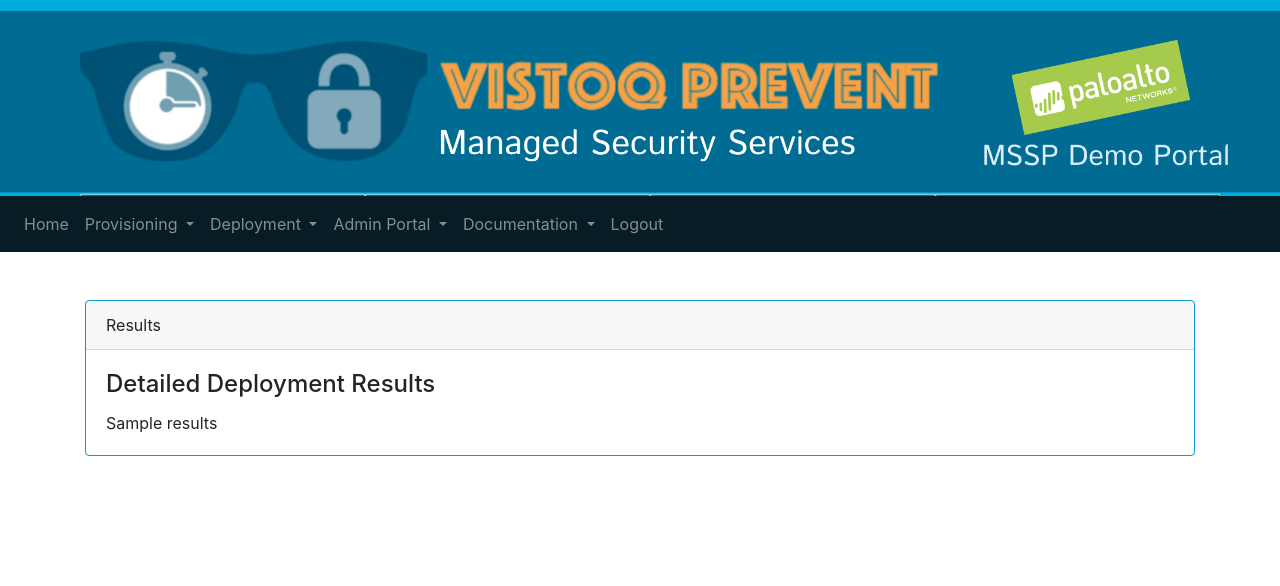
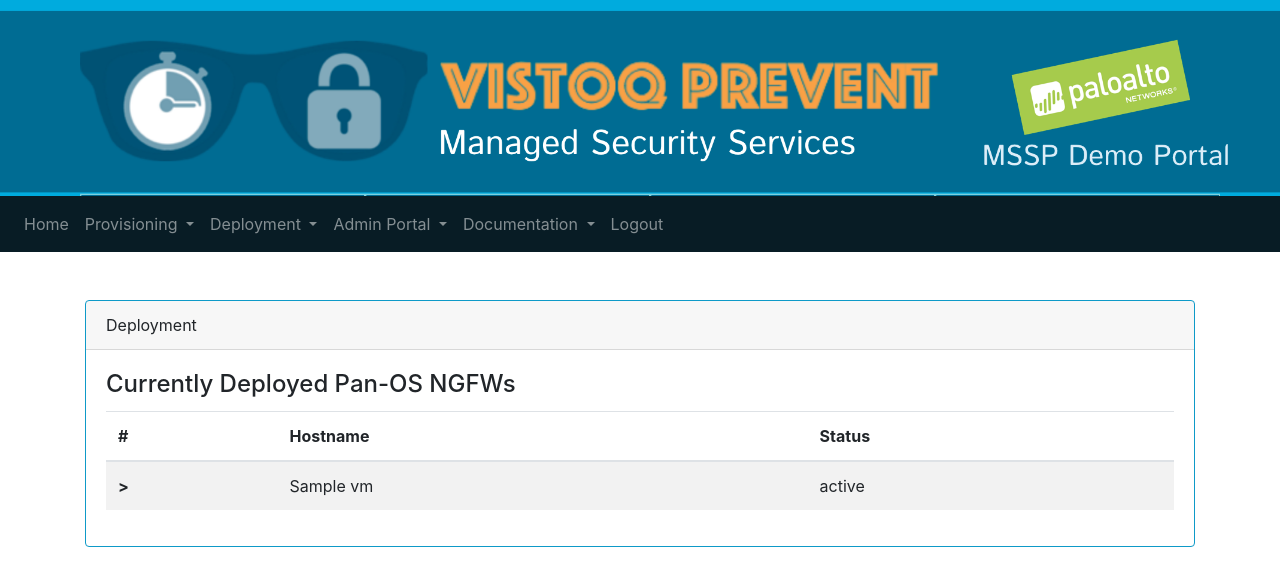
Before and after one commit to PaloAltoNetworks/vistoq, a Django app: template app/templates/mssp/deployed_vms.html in a window 1280 px wide. Shown: the top 586 px of the page. Run offline with Django 3.2, Linux system fonts and the light colour scheme; the template is opened without the code that fills it: most values are stand-ins (such as "Sample title", 1, 10 or a date in 2020); some libraries are stand-ins or nearby versions.

Commit message:
template updates

```diff
--- a/app/templates/mssp/base.html
+++ b/app/templates/mssp/base.html
@@ -1,5 +1,4 @@
 {% load static %}
-
 <!DOCTYPE html>
 <html lang="en">
 <head>
@@ -18,7 +17,6 @@
             aria-controls="navbarColor02" aria-expanded="false" aria-label="Toggle navigation">
         <span class="navbar-toggler-icon"></span>
     </button>
-
     <div class="collapse navbar-collapse" id="navbarColor02">
         <ul class="navbar-nav mr-auto">
             <li class="nav-item">
@@ -70,7 +68,6 @@
         </ul>
     </div>
 </nav>
-
 <div id="page-content-wrapper">
     <div class="page-content">
         <div class="container">
--- a/app/templates/mssp/deployed_vms.html
+++ b/app/templates/mssp/deployed_vms.html
@@ -3,10 +3,27 @@
 
 {% block content %}
 <div class="card border-primary mb-6">
-    <div class="card-header">Results</div>
+    <div class="card-header">Deployment</div>
     <div class="card-body">
-        <h4 class="card-title">Detailed Deployment Results</h4>
-        <p class="card-text">{{ results }}</p>
+        <h4 class="card-title">Currently Deployed Pan-OS NGFWs</h4>
+        <table class="table table-striped">
+            <thead>
+            <tr>
+                <th scope="col">#</th>
+                <th scope="col">Hostname</th>
+                <th scope="col">Status</th>
+            </tr>
+            </thead>
+            <tbody>
+            {% for vm in vms %}
+            <tr>
+                <th scope="row">></th>
+                <td>{{ vm.hostname }}</td>
+                <td>{{ vm.status }}</td>
+            </tr>
+            {% endfor %}
+            </tbody>
+        </table>
     </div>
 </div>
 {%  endblock %}
```
Also changed, not shown: app/templates/mssp/login.html (line endings or trailing spaces).
